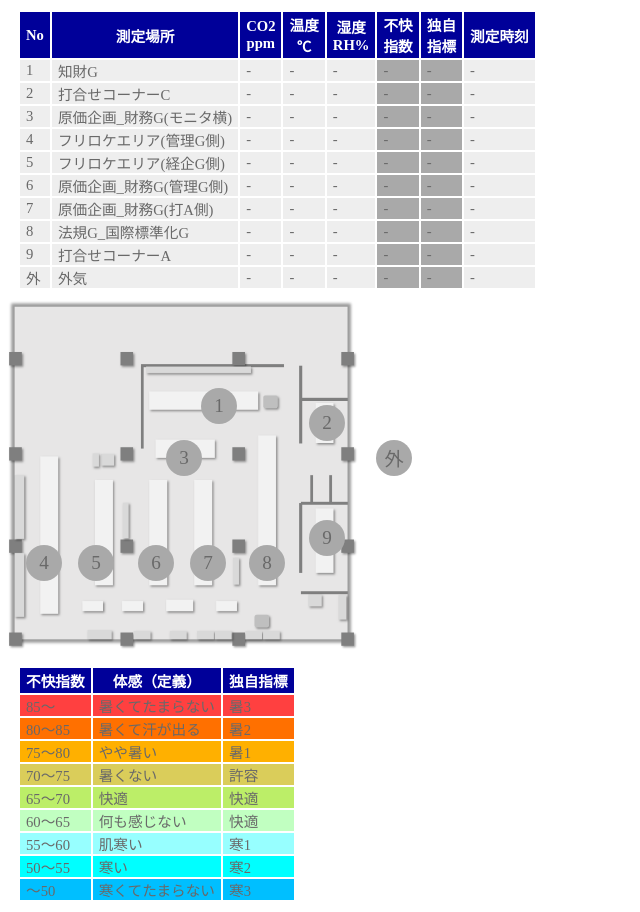
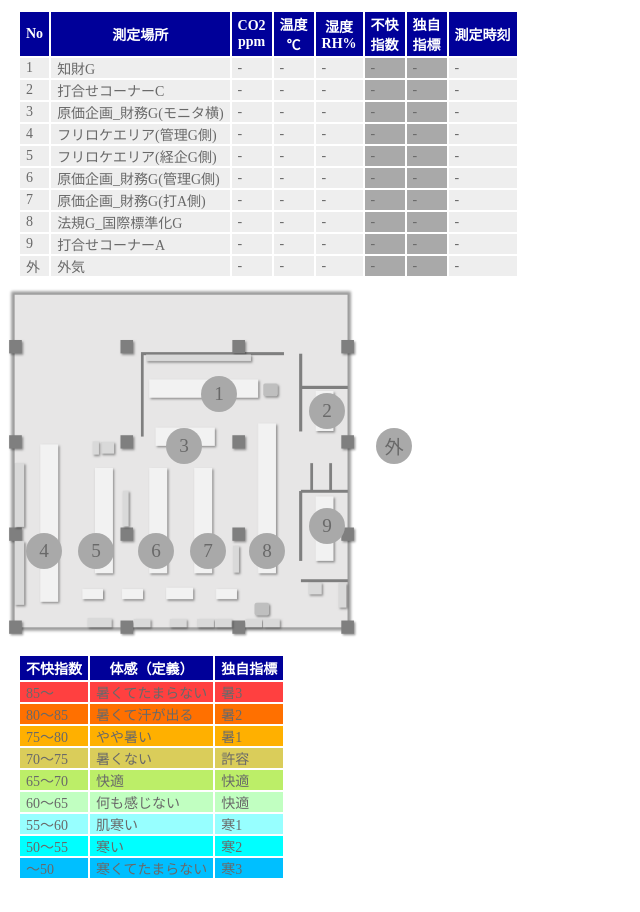
Before and after one commit to KenjiSatoHkSys/BesideWebAppProject, a Django app: page /index in a window 1280 px wide. Shown: the whole page, without its empty margins (0-640 px from the left). After the commit the page ends 878 px from the top, so only its background shows below. Run offline with Django 4.2, Linux system fonts and the light colour scheme; a user stored in the database is signed in; data comes from the database, SQL or seed files in the repository; both versions use the stored data as it was after the commit; data that the repository does not hold is empty.

Commit message:
font size modified

```diff
--- a/static/BesideWebApp/css/style.css
+++ b/static/BesideWebApp/css/style.css
@@ -24,7 +24,7 @@ a{
 }
 table {
     margin:10px;
-    font-size:11pt;
+    font-size:10.5pt;
 }
 table tr th {
     background-color:#009;
```
Also changed, not shown: db.sqlite3.
